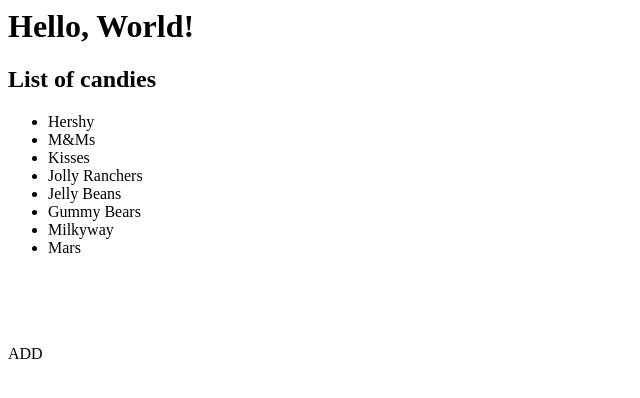
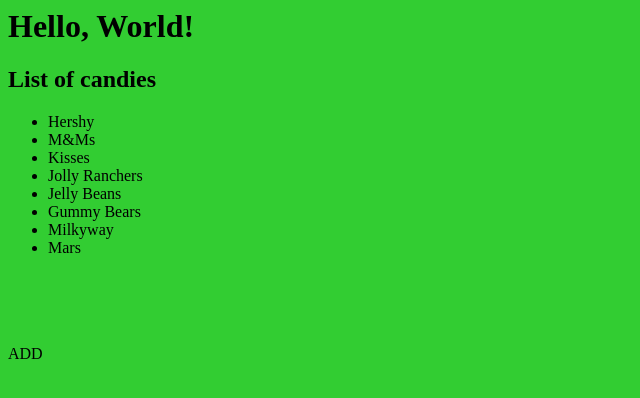
Before and after one commit to CesarRamos2003/todo_app_front_end, a plain HTML site: page index.html in a window 1280 px wide. Shown: the whole page, without its empty margins (0-640 px from the left). Drawn offline with Linux system fonts and the light colour scheme.

Commit message:
Even better looking

```diff
--- a/index.html
+++ b/index.html
@@ -1,8 +1,22 @@
 <html>
   <head>
       <title>Bingo Bongo</title>
+
+      <Style>
+
+        #bingo {
+
+            background-color:rgb(50,205,50);
+
+        }
+
+
+
+
+
+      </Style>
 </head>
-<body>
+<body id=bingo>
 <h1>Hello, World!</h1>
 
 <h2>List of candies</h2>
@@ -17,6 +31,7 @@
 <li>Mars</li>
 </ul>
 
+
 <br>
 <br>
 <br>
```
